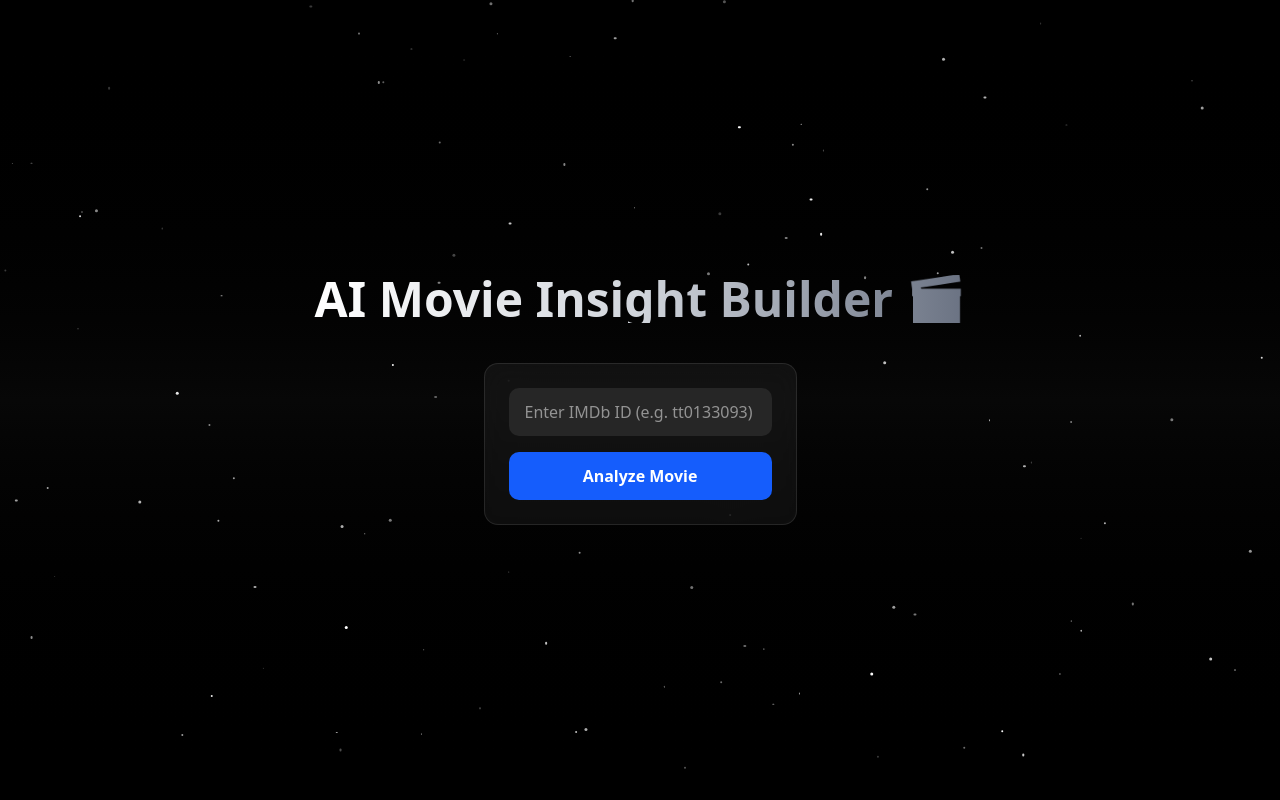
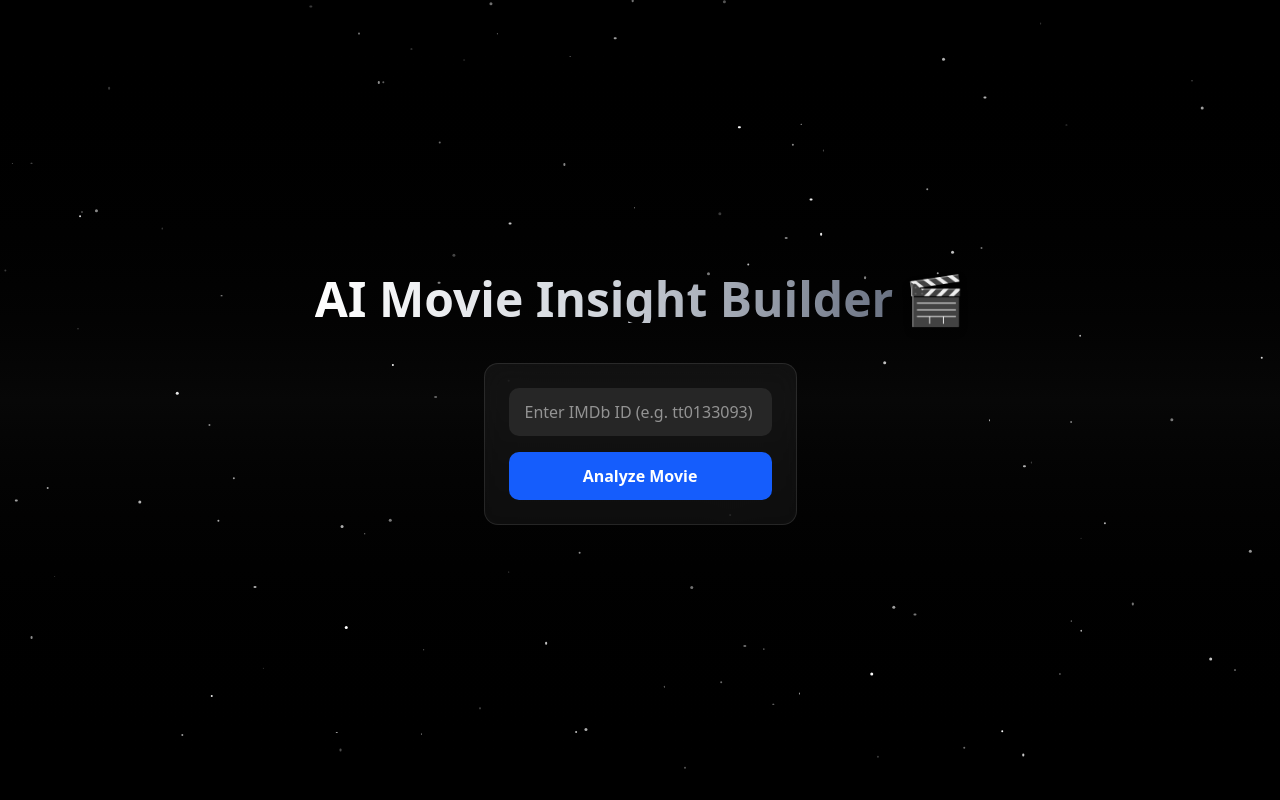
Before and after one commit to anujpundora/ai-movie-insight-builder, a Next.js app: page / in a window 1280 px wide. Built offline with nearby package versions, Linux system fonts and the light colour scheme.

Commit message:
style: exclude emoji from gradient text clipping

```diff
--- a/app/page.tsx
+++ b/app/page.tsx
@@ -16,11 +16,28 @@
   <AnimatedBackground />
   <main className="min-h-screen flex flex-col items-center justify-center gap-10 p-6">
 
-    <h1 className="text-5xl font-bold text-center
-      bg-linear-to-r from-white via-gray-300 to-gray-500
-      text-transparent bg-clip-text">
-        AI Movie Insight Builder <span>🎬</span>
-      </h1>
+   <h1 className="text-5xl font-bold text-center flex items-center justify-center gap-3">
+
+  {/* Gradient ONLY on text */}
+  <span
+    className="
+      bg-linear-to-r
+      from-white
+      via-gray-300
+      to-gray-500
+      text-transparent
+      bg-clip-text
+    "
+  >
+    AI Movie Insight Builder
+  </span>
+
+  {/* Emoji excluded */}
+  <span className="text-white drop-shadow-lg">
+    🎬
+  </span>
+
+</h1>
 
     <MovieInput
       onResult={setResult}
```
